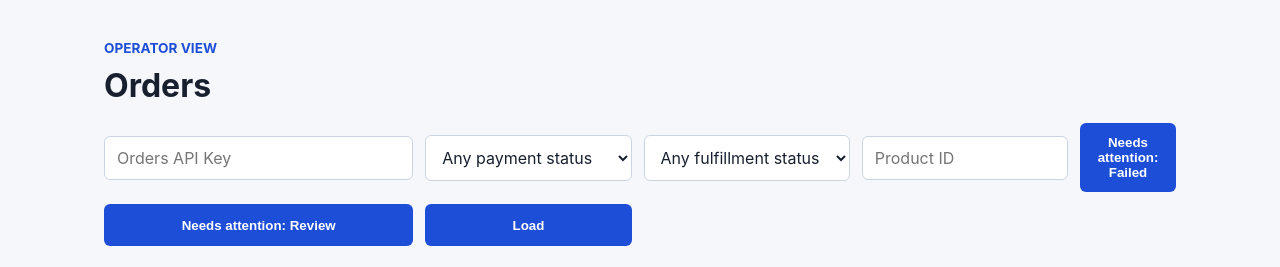
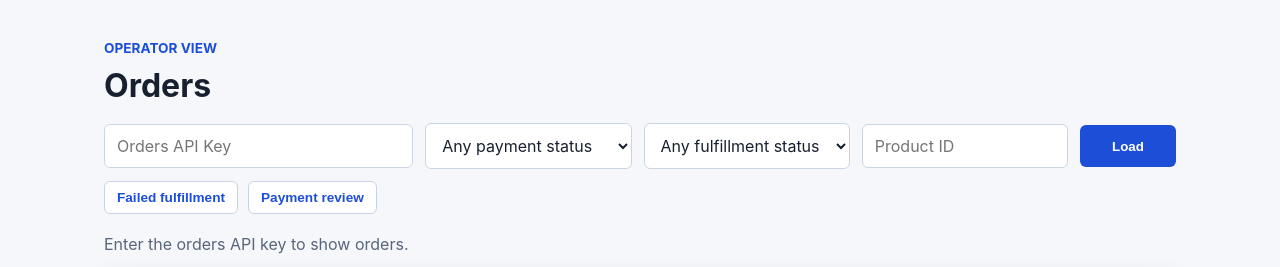
Before and after one commit to AlexBorodin25/PayGate, a FastAPI app: page /orders-ui in a window 1280 px wide. Shown: the part 73-340 px from the top of the page. Run offline with FastAPI, Linux system fonts and the light colour scheme; parts of the project's set-up code (start-up, migrations or seed data) failed here and were passed over.

Commit message:
Added pagination to products page, seeded 6 new products, added failed fulfillment and payment review buttons to orders page.

```diff
--- a/app/static/style.css
+++ b/app/static/style.css
@@ -391,3 +391,42 @@ button:disabled {
     border-radius: 8px;
     box-shadow: 0 10px 28px rgba(24, 32, 47, 0.08);
 }
+
+.quick-filter-actions {
+    display: flex;
+    gap: 10px;
+    align-items: center;
+    flex-wrap: wrap;
+    margin-top: 12px;
+}
+
+.secondary-button {
+    width: auto;
+    border: 1px solid #c9d3e4;
+    background: #ffffff;
+    color: #1d4ed8;
+}
+
+.secondary-button:hover {
+    background: #eef4ff;
+}
+
+#api-key {
+    order: 1;
+}
+
+#status-filter {
+    order: 2;
+}
+
+#fulfillment-filter {
+    order: 3;
+}
+
+#product-filter {
+    order: 4;
+}
+
+#load-orders {
+    order: 5;
+}
--- a/app/templates/orders.html
+++ b/app/templates/orders.html
@@ -43,15 +43,27 @@
                 <option value="failed">Failed</option>
             </select>
 
+            <button type="button" id="load-orders">Load</button>
+
             <input id="product-filter" type="text" placeholder="Product ID">
+        </div>
 
-            <button type="button" id="needs-attention-failed">
-                Needs attention: Failed
-            </button>
-            <button type="button" id="needs-attention-review">
-                Needs attention: Review
-            </button>
-            <button type="button" id="load-orders">Load</button>
+            <div class="quick-filter-actions">
+                <button
+                    type="button"
+                    class="secondary-button"
+                    id="needs-attention-failed"
+                >
+                    Failed fulfillment
+                </button>
+                <button
+                    type="button"
+                    class="secondary-button"
+                    id="needs-attention-review"
+                >
+                    Payment review
+                </button>
+            </div>
         </div>
     </section>
 
```
Also changed, not shown: app/routers/pages.py (+32 -5 lines), app/templates/products.html (+18 -2 lines), tests/test_endpoints.py (+32 -0 lines).
